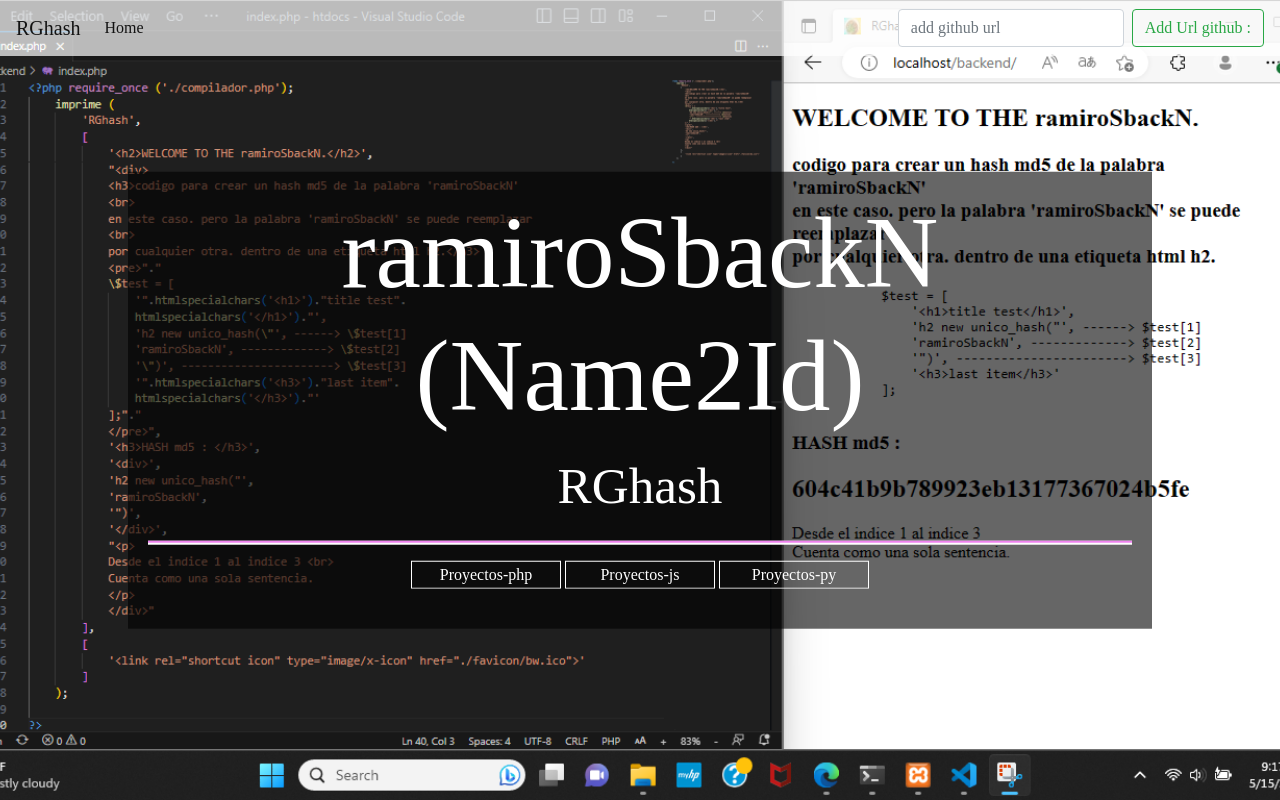
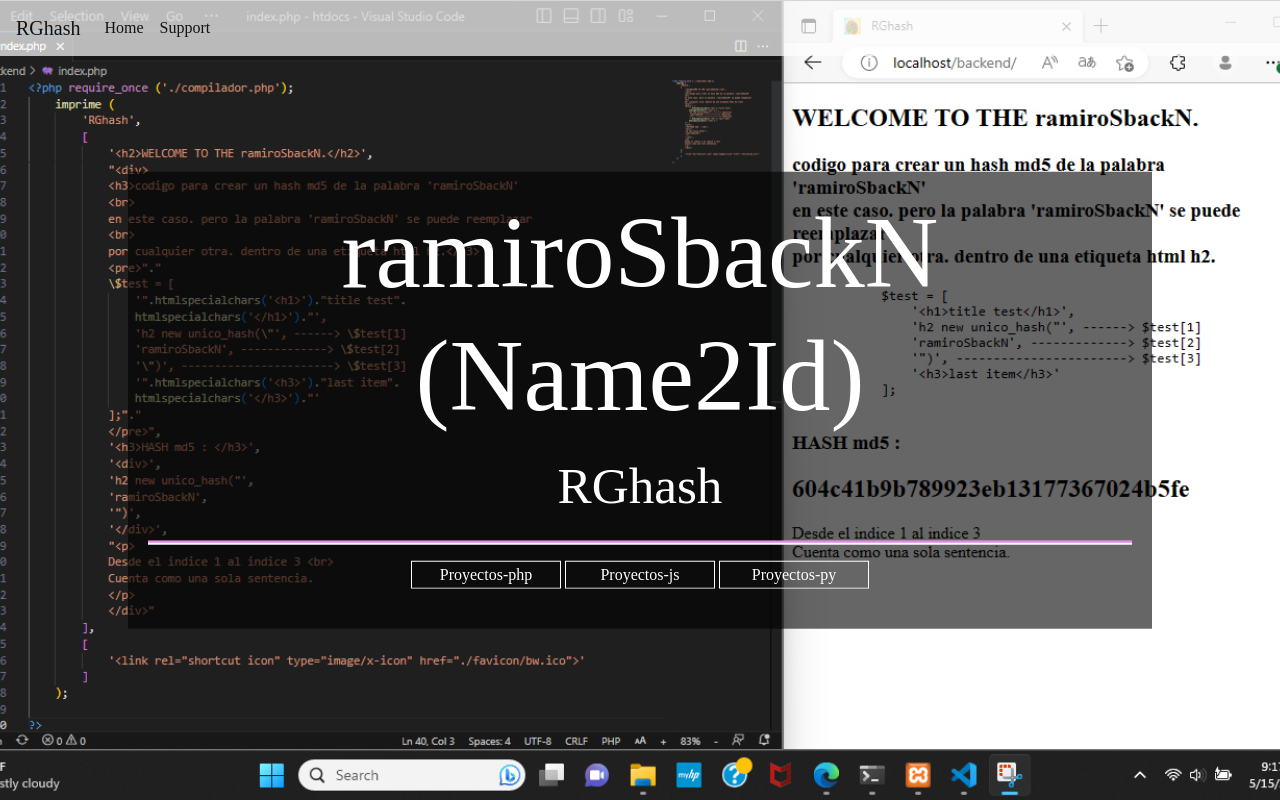
Before and after one commit to Name2Id/NRR-frontend, a plain HTML site: page index.html in a window 1280 px wide. Shown: the top 800 px of the page. Drawn offline with Linux system fonts and the light colour scheme; a web font is replaced by a local one.

Commit message:
Update index.html

```diff
--- a/index.html
+++ b/index.html
@@ -30,13 +30,10 @@
                 <li class="nav-item active">
                   <a class="nav-link" href="./index.html">Home <span class="sr-only">(current)</span></a>
                 </li>
+                  <li class="nav-item active">
+                  <a class="nav-link" href="https://github.com/Name2Id/maspro">Support<span class="sr-only">(current)</span></a>
+                </li>
               </ul>
-              <form class="form-inline my-2 my-lg-0" action="#" method="POST">
-                <input class="form-control mr-sm-2" type="add" placeholder="add github url" aria-label="add">
-                <button class="btn btn-outline-success my-2 my-sm-0" type="submit">
-                    Add Url github :
-                </button>
-              </form>
             </div>
           </nav>
     </header>
```
